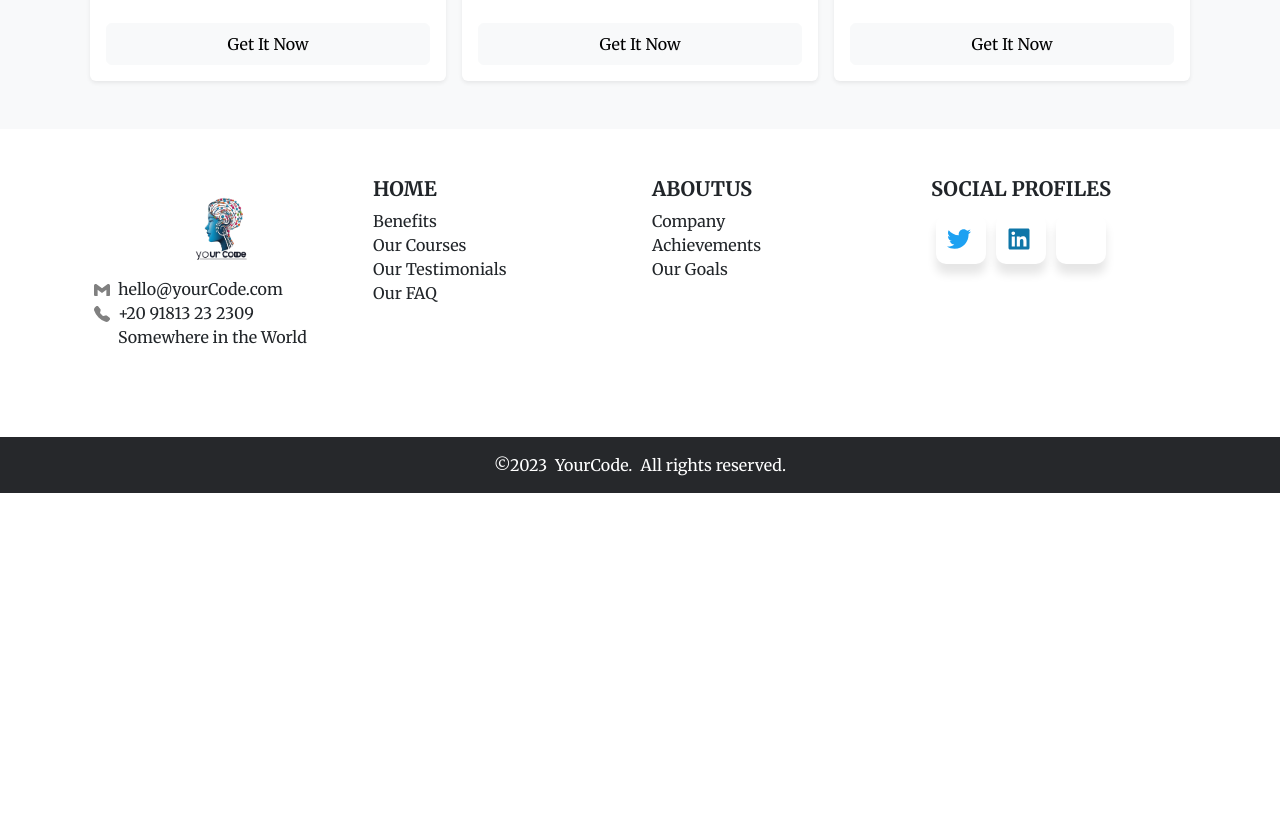
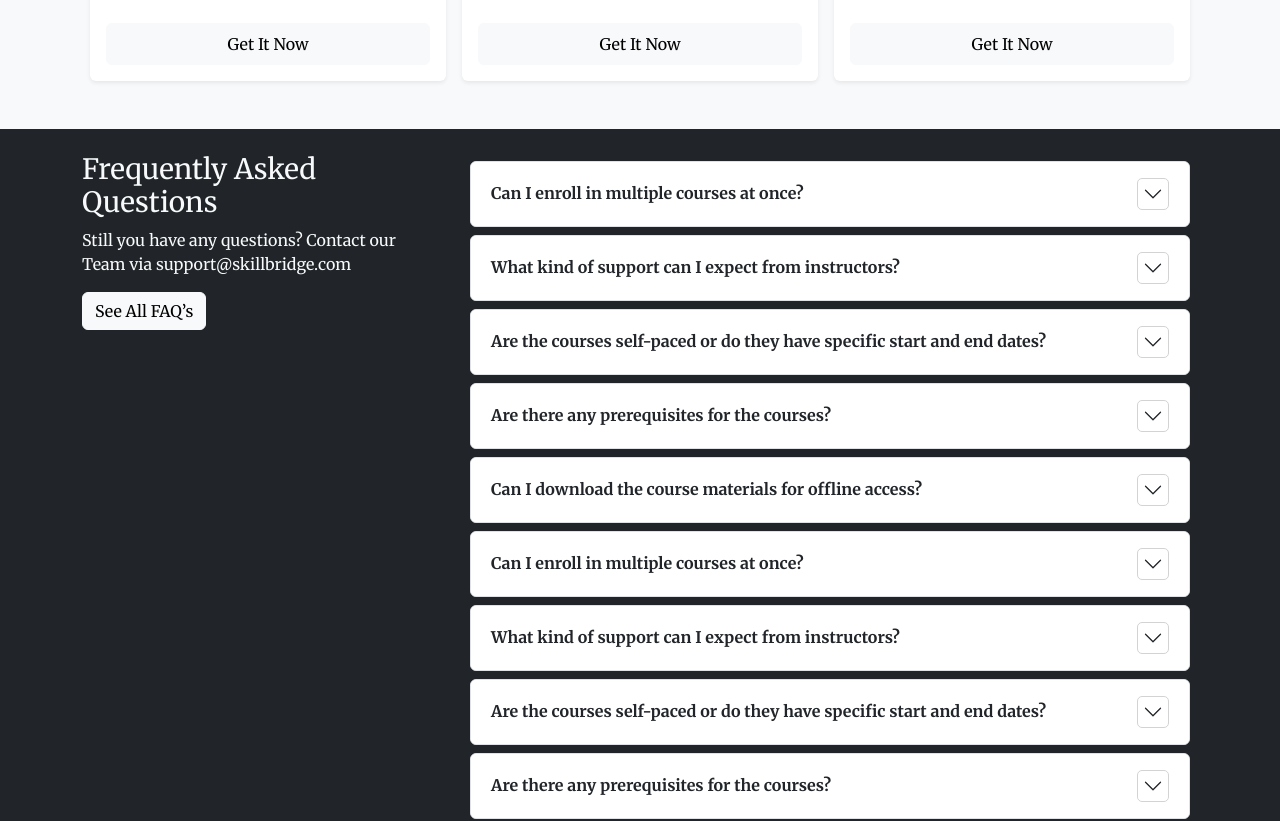
Before and after one commit to mohamedgaber-136/YourCode, a React (Vite) app: page / in a window 1280 px wide. Shown: the part 3520-4341 px from the top of the page. Before the commit the page ends 4013 px from the top, so only its background shows below. Built offline with nearby package versions, Linux system fonts and the light colour scheme; some icons are missing.

Commit message:
add asked questions section

```diff
--- a/src/App.jsx
+++ b/src/App.jsx
@@ -6,6 +6,7 @@ import { Header } from "./Components/Header/Header";
 import SubNavBar from "./Components/SubNavBar/SubNavBar";
 import { BenefitsSection } from "./Components/Benefits/BenefitsSection";
 import { SignIn } from "./Pages/SignIn/SignIn";
+import { AskedQuestionsSection } from "./Components/AskedQuestions/AskedQuestionsSection";
 
 function App() {
   return (
@@ -14,6 +15,7 @@ function App() {
       <CoursesIcons />
       <BenefitsSection />
       <OurCoursesSection />
+      <AskedQuestionsSection/>
     </div>
   );
 }
--- /dev/null
+++ b/src/Components/AskedQuestions/AskedQuestion.css
@@ -0,0 +1,22 @@
+.accordion-button {
+  font-size: 18px;
+  font-weight: bold;
+}
+
+.accordion-body {
+  font-size: 15px;
+}
+
+.accordion-button::after {
+  background-image: url(../../assets/addIcon.svg);
+  background-position: center;
+  border: 1px solid lightgray;
+  border-radius: 5px;
+  padding: 15px;
+}
+
+.accordion-button:not(.collapsed) {
+  color: black;
+  background-color: #90b8f8;
+  box-shadow: none !important;
+}
--- /dev/null
+++ b/src/Components/AskedQuestions/AskedQuestionsSection.jsx
@@ -0,0 +1,106 @@
+import React from "react";
+import Container from "react-bootstrap/Container";
+import Col from "react-bootstrap/Col";
+import Row from "react-bootstrap/Row";
+import Accordion from "react-bootstrap/Accordion";
+import "./AskedQuestion.css";
+
+export const AskedQuestionsSection = () => {
+  const askedQue = [
+    {
+      question: "Can I enroll in multiple courses at once?",
+      answer:
+        "Absolutely! You can enroll in multiple courses simultaneously and access them at your convenience.",
+    },
+    {
+      question: "What kind of support can I expect from instructors?",
+      answer:
+        "Absolutely! You can enroll in multiple courses simultaneously and access them at your convenience.",
+    },
+
+    {
+      question:
+        "Are the courses self-paced or do they have specific start and end dates?",
+      answer:
+        "Absolutely! You can enroll in multiple courses simultaneously and access them at your convenience.",
+    },
+    {
+      question: "Are there any prerequisites for the courses?",
+      answer:
+        "Absolutely! You can enroll in multiple courses simultaneously and access them at your convenience.",
+    },
+    {
+      question: "Can I download the course materials for offline access?",
+      answer:
+        "Absolutely! You can enroll in multiple courses simultaneously and access them at your convenience.",
+    },
+    {
+      question: "Can I enroll in multiple courses at once?",
+      answer:
+        "Absolutely! You can enroll in multiple courses simultaneously and access them at your convenience.",
+    },
+    {
+      question: "What kind of support can I expect from instructors?",
+      answer:
+        "Absolutely! You can enroll in multiple courses simultaneously and access them at your convenience.",
+    },
+
+    {
+      question:
+        "Are the courses self-paced or do they have specific start and end dates?",
+      answer:
+        "Absolutely! You can enroll in multiple courses simultaneously and access them at your convenience.",
+    },
+    {
+      question: "Are there any prerequisites for the courses?",
+      answer:
+        "Absolutely! You can enroll in multiple courses simultaneously and access them at your convenience.",
+    },
+    {
+      question: "Can I download the course materials for offline access?",
+      answer:
+        "Absolutely! You can enroll in multiple courses simultaneously and access them at your convenience.",
+    },
+  ];
+  return (
+    <div className=" container-fluid bg-dark">
+      <Container className="py-4 mainSpacer rounded-2">
+        <Row>
+          <Col lg="4" className="text-light">
+            <h3>Frequently Asked Questions</h3>
+            <p className="fs-6">
+              Still you have any questions? Contact our Team via
+              support@skillbridge.com
+            </p>
+            <button className="btn btn-light">See All FAQ’s</button>
+          </Col>
+          <Col>
+            <Accordion defaultActiveKey="0" flush>
+              {askedQue.map((item, index) => (
+                <Accordion.Item
+                  className="border m-2 rounded-2 overflow-hidden"
+                  eventKey={index}
+                >
+                  <Accordion.Header className="fw-bolder" color="grey">
+                    {item.question}
+                  </Accordion.Header>
+                  <Accordion.Body>
+                    {item.answer}
+                    <br />
+                    Eiusmod Lorem esse fugiat consequat ea qui exercitation non
+                    id. Culpa fugiat culpa deserunt laborum elit fugiat id
+                    cillum occaecat nostrud. Lorem consequat ea sit consequat
+                    deserunt excepteur proident excepteur sint consectetur do
+                    deserunt. Commodo eu incididunt pariatur consectetur elit do
+                    irure anim. Aute veniam ea elit qui exercitation id culpa
+                    aute in labore do.
+                  </Accordion.Body>
+                </Accordion.Item>
+              ))}
+            </Accordion>
+          </Col>
+        </Row>
+      </Container>
+    </div>
+  );
+};
```
Also changed, not shown: src/assets/addIcon.svg (added).
